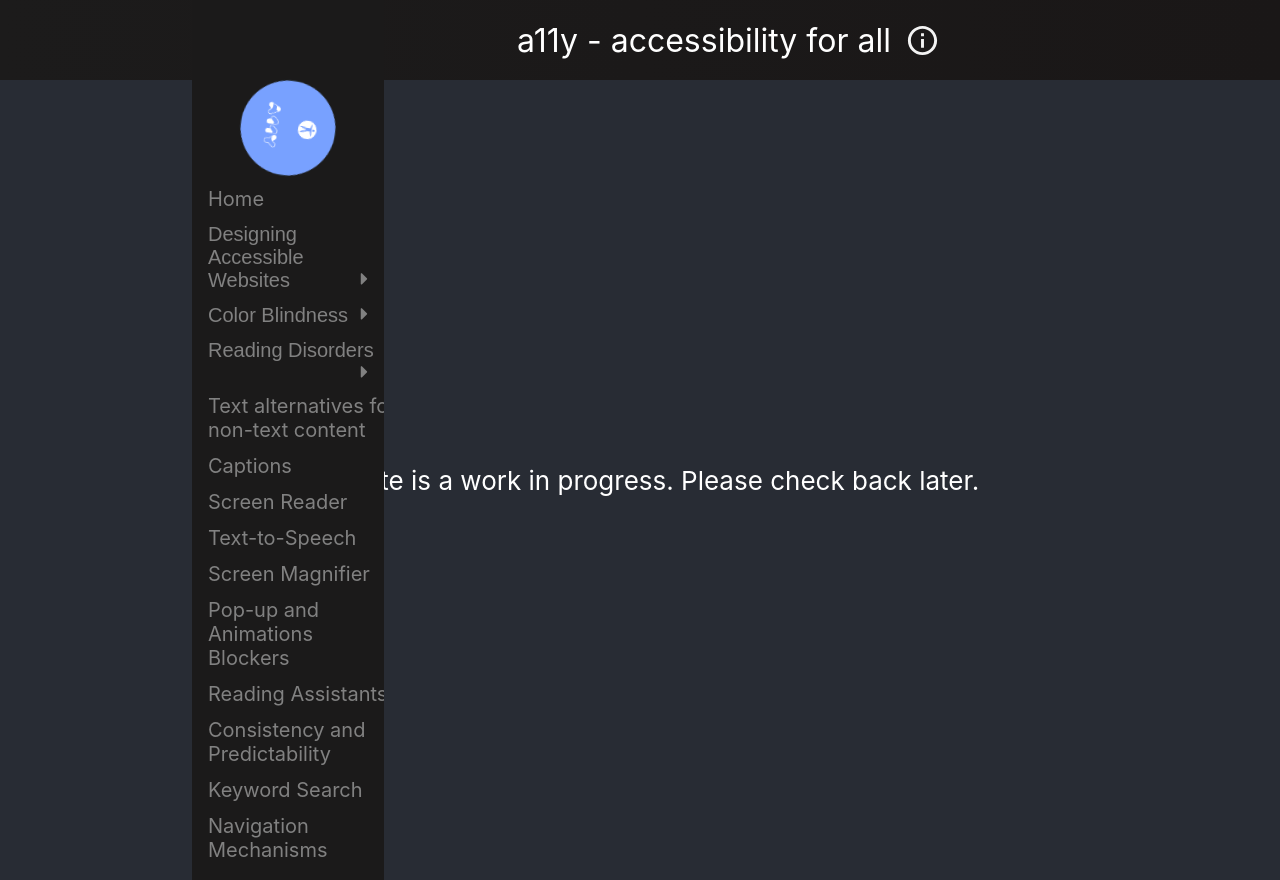
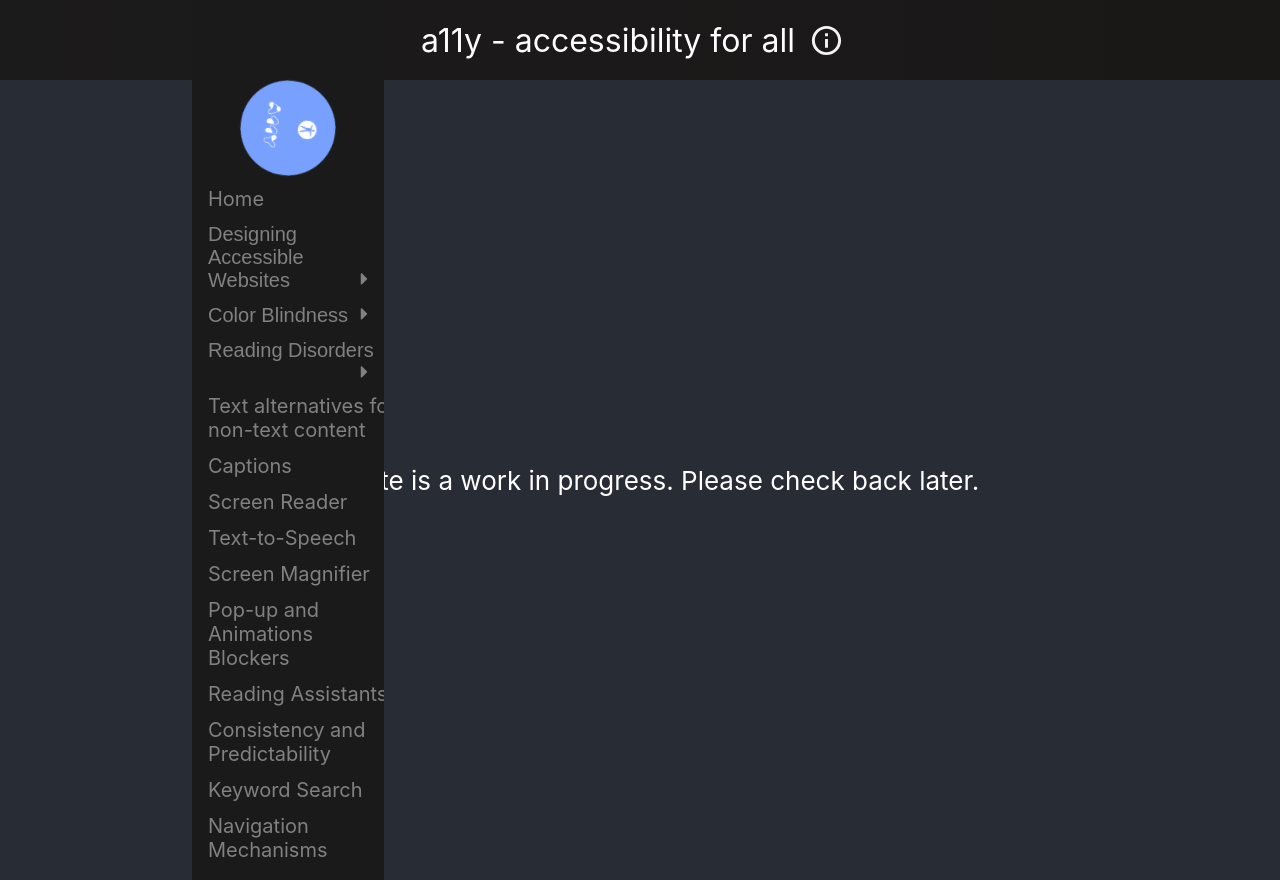
Before and after one commit to Cookiefied/a11y, a React (Create React App) app: page / in a window 1280 px wide. Built offline with nearby package versions, Linux system fonts and the light colour scheme.

Commit message:
Update Sidebar.css
testing removed margin left

```diff
--- a/src/components/Sidebar.css
+++ b/src/components/Sidebar.css
@@ -55,7 +55,6 @@
     align-items: center;
     height: 80px;
     max-width: 100%;
-    margin-left: 15vw
   }
 
   .sidebar-logo {
```
